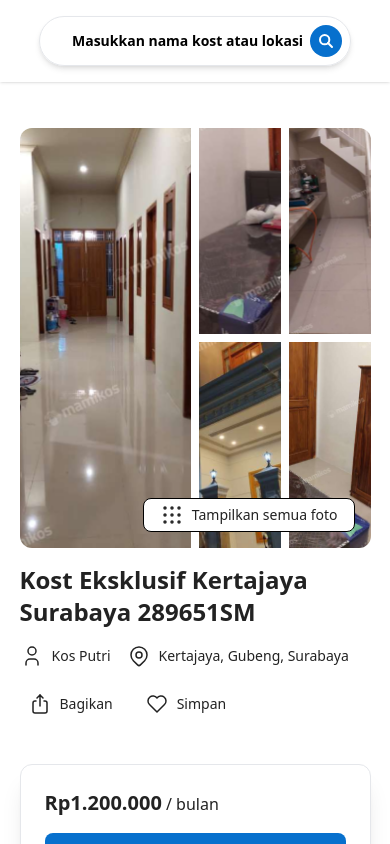
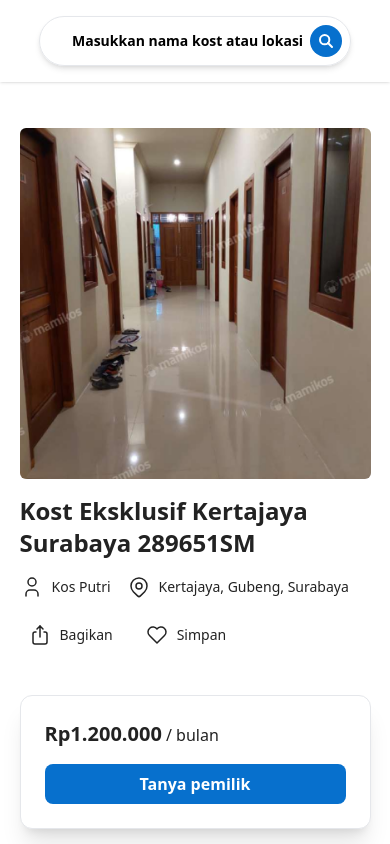
Before and after one commit to jihadable/pakkos, a React (Vite) app: page /room/title in a window 390 px wide. Shown: the top 844 px of the page. Built offline with nearby package versions, Linux system fonts and the light colour scheme.

Commit message:
membuat responsive untuk halaman title

```diff
--- a/src/Router.jsx
+++ b/src/Router.jsx
@@ -7,9 +7,9 @@
     return (
         <BrowserRouter>
             <Routes>
-                <Route path="/" element={<Home />}></Route>
-                <Route path="/room" element={<Room />}></Route>
-                <Route path="/room/title" element={<Title />}></Route>
+                <Route path="/" exact element={<Home />} />
+                <Route path="/room" element={<Room />} />
+                <Route path="/room/title" element={<Title />} />
             </Routes>
         </BrowserRouter>
     )
--- a/src/pages/Title.jsx
+++ b/src/pages/Title.jsx
@@ -57,16 +57,18 @@
                 </div>
             </div>
             <div className="images flex w-full mobile:overflow-x-auto relative">
-                <div className="images w-full flex items-stretch gap-2 h-[420px] rounded-xl overflow-hidden">
-                    <div className="title-img1 w-full h-full"></div>
-                    <div className="w-full h-full grid grid-cols-2 gap-2">
-                        <div className="title-img2"></div>
-                        <div className="title-img3"></div>
-                        <div className="title-img4"></div>
-                        <div className="title-img5"></div>
+                <div className="images-container w-full h-[420px] flex rounded-md overflow-hidden mobile:w-[90vw] mobile:h-[90vw] mobile:overflow-x-auto">
+                    <div className="images w-full h-full flex gap-2 mobile:w-fit">
+                        <div className="title-img1 w-full h-full mobile:w-[90vw] mobile:h-[90vw]"></div>
+                        <div className="grid grid-cols-2 gap-2 w-full h-full mobile:flex mobile:w-fit mobile:h-[90vw]">
+                            <div className="title-img2 mobile:w-[90vw] mobile:h-[90vw]"></div>
+                            <div className="title-img3 mobile:w-[90vw] mobile:h-[90vw]"></div>
+                            <div className="title-img4 mobile:w-[90vw] mobile:h-[90vw]"></div>
+                            <div className="title-img5 mobile:w-[90vw] mobile:h-[90vw]"></div>
+                        </div>
                     </div>
                 </div>
-                <button className="absolute bottom-4 right-4 flex items-center text-sm gap-2 py-1 px-4 border border-black rounded-lg bg-white">
+                <button className="absolute bottom-4 right-4 flex items-center text-sm gap-2 py-1 px-4 border border-black rounded-lg bg-white mobile:hidden">
                     <IconGridDots stroke={1.5} />
                     <span>Tampilkan semua foto</span>
                 </button>
@@ -307,7 +309,7 @@
 
     return (
         <>
-        <section className="w-2/5 h-fit flex flex-col gap-4 p-6 border rounded-xl bg-white shadow-xl mobile:w-full">
+        <section className="w-2/5 h-fit flex flex-col gap-4 p-6 border rounded-xl bg-white shadow-xl sticky top-24 mobile:w-full mobile:static">
             <div className="">
                 <span className="font-semibold text-xl">Rp1.200.000</span> / bulan
             </div>
```
Also changed, not shown: 1 other file (tests, documents, lock files or other folders).
